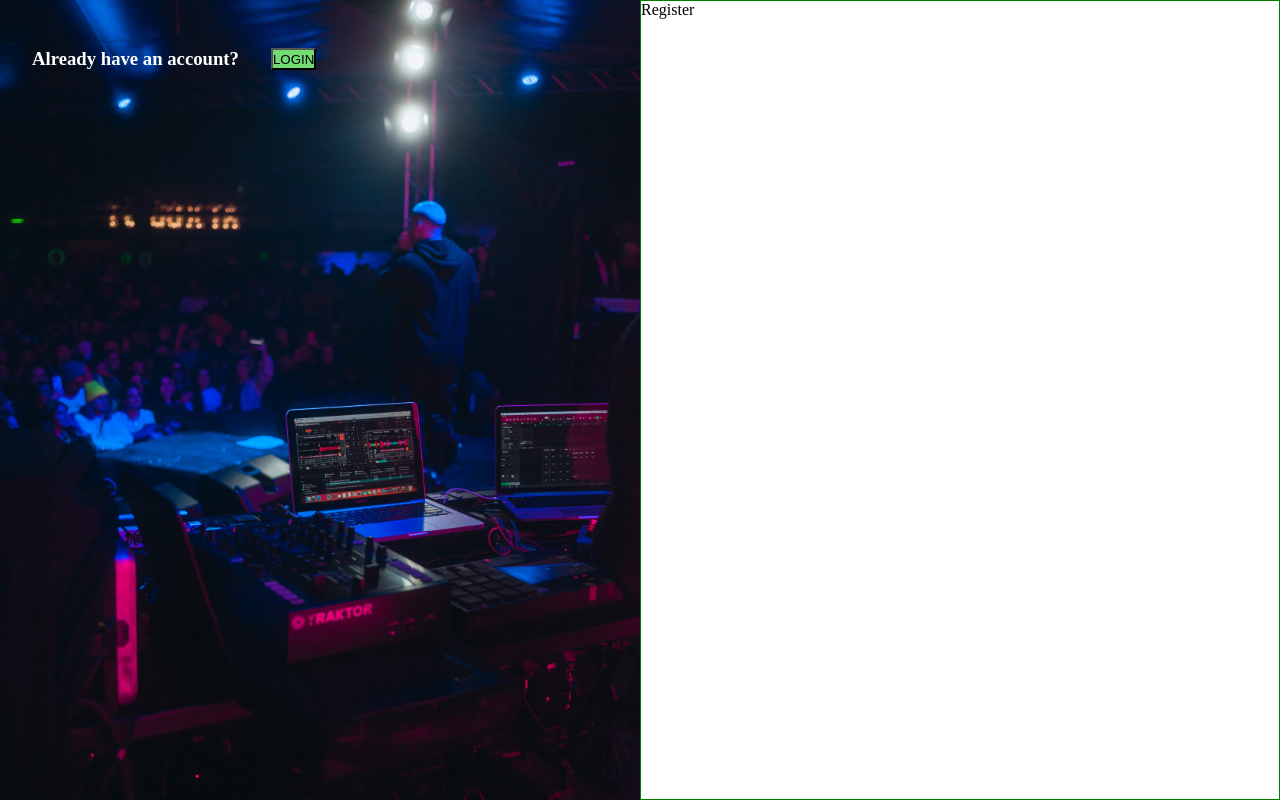
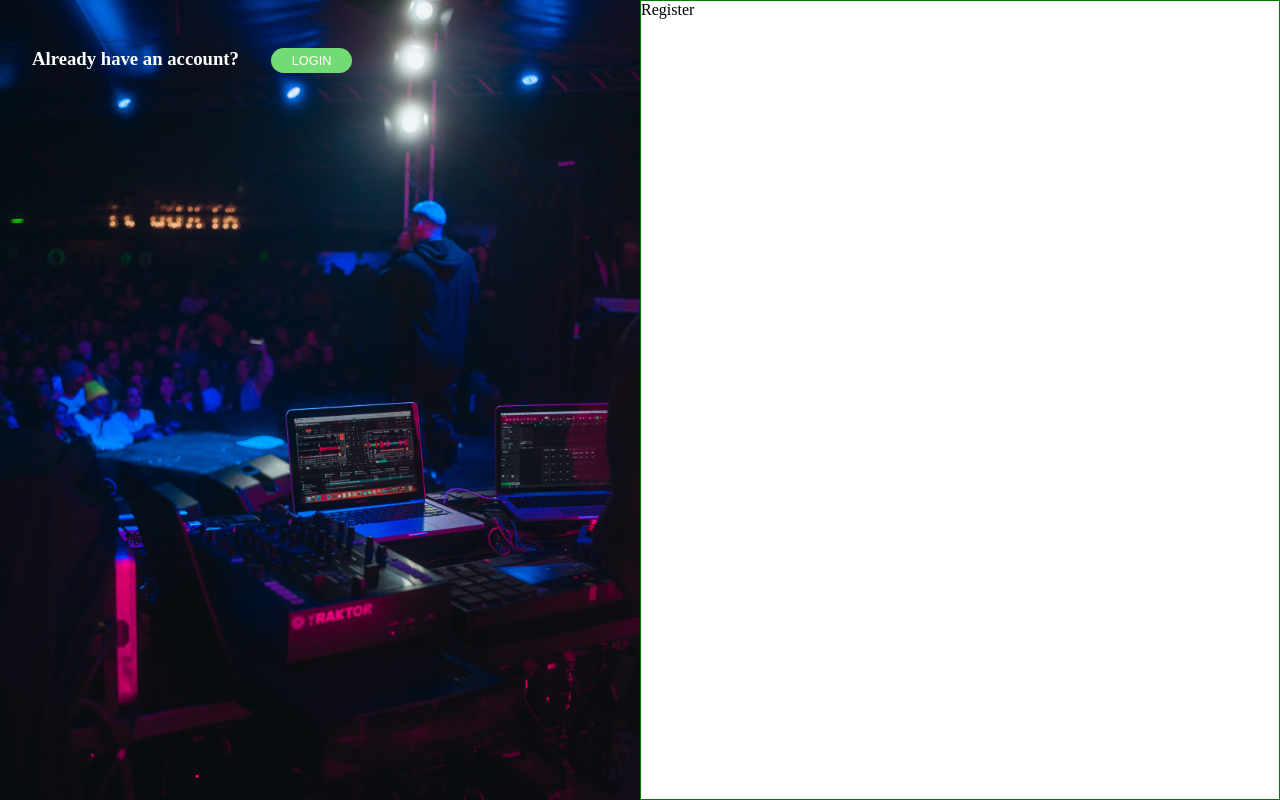
Before and after one commit to hitesh1coder/super_app_1, a React (Vite) app in the folder vite-project/: page / in a window 1280 px wide. Built offline with nearby package versions, Linux system fonts and the light colour scheme.

Commit message:
add some styles

```diff
--- a/vite-project/src/Banner/Banner.css
+++ b/vite-project/src/Banner/Banner.css
@@ -22,4 +22,10 @@
 .login_btn {
   margin-left: 2rem;
   background: #72db73;
+  padding: 0.3rem 1.3rem;
+  border-radius: 1rem;
+  border: none;
+  outline: none;
+  color: #fff;
+  font-size: 0.8rem;
 }
```
